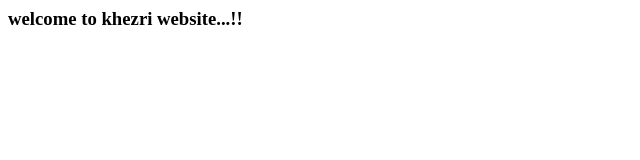
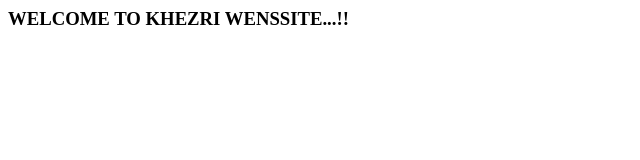
Before and after one commit to mohamadrahmati7732/khezrinews.github.io, a plain HTML site: page index.html in a window 1280 px wide. Shown: the whole page, without its empty margins (0-640 px from the left). Drawn offline with Linux system fonts and the light colour scheme.

Commit message:
add project

```diff
--- a/index.html
+++ b/index.html
@@ -1,7 +1,7 @@
 <html>
 <body>
-<h3>
-welcome to khezri website...!!
-</h3>
+	<h3>
+		WELCOME TO KHEZRI WENSSITE...!!
+	</h3>
 </body>
 </html>
```
